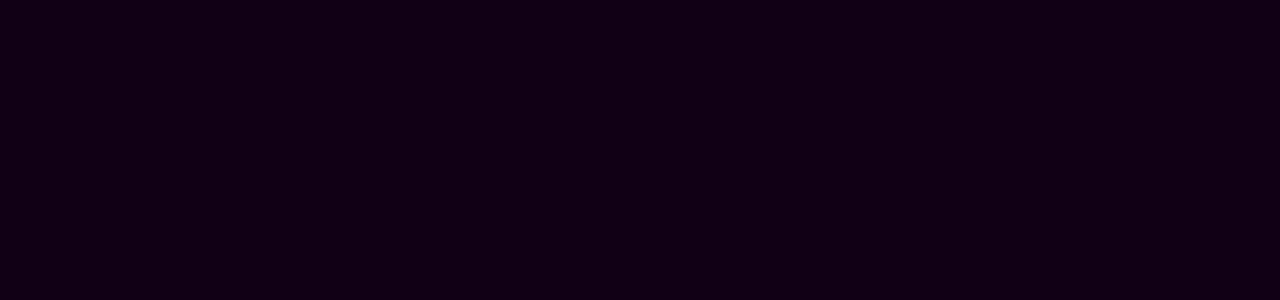
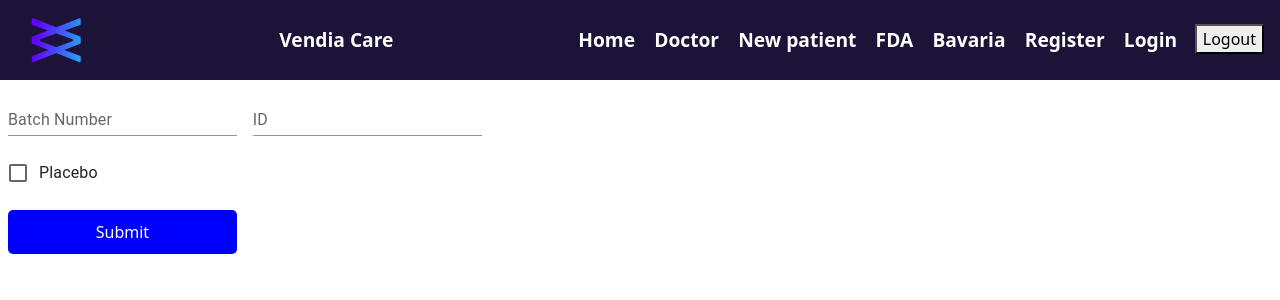
Before and after one commit to FaneNo/VendiaProject, a React (Create React App) app: page /createDrug in a window 1280 px wide. Before the commit this address had no page. Shown: the top 300 px of the page. Built offline with nearby package versions, Linux system fonts and the light colour scheme; what @vendia/client would draw is missing.

Commit message:
got the bavaria page working

```diff
--- a/package.json
+++ b/package.json
@@ -4,6 +4,7 @@
   "private": true,
   "dependencies": {
     "@hookform/resolvers": "^3.0.0",
+    "@mui/icons-material": "^5.11.11",
     "@mui/x-data-grid": "^6.0.3",
     "@mui/x-date-pickers": "^6.0.3",
     "@testing-library/jest-dom": "^5.16.5",
--- a/src/App.js
+++ b/src/App.js
@@ -9,13 +9,14 @@ import Register from "./view/register";
 import Doctor from "./view/doctor";
 import New from "./view/new";
 import Edit from "./view/edit";
-import Bavaria from "./view/bavaria"
+import Bavaria from "./view/bavaria";
+import CreateDrug from "./view/createDrug";
 import { AuthContext } from "./context/AuthContext";
 
 function App() {
   const { currentUser } = useContext(AuthContext);
   const RequireAuth = ({ children }) => {
-    return currentUser ? children : <Navigate to="/login" replace = {true}/>;
+    return currentUser ? children : <Navigate to="/login" replace={true} />;
   };
   console.log(currentUser);
   return (
@@ -67,7 +68,8 @@ function App() {
           }
         />
 
-        <Route path="/bavaria" element ={<Bavaria/>} />
+        <Route path="/bavaria" element={<Bavaria />} />
+        <Route path="/createDrug" element={<CreateDrug />} />
       </Routes>
     </>
   );
--- a/src/view/bavaria.js
+++ b/src/view/bavaria.js
@@ -1,6 +1,6 @@
 import Navbar from "./nav";
 import useBavaria from "../hooks/useBavaria";
-import { useState, useEffect, Fragment } from "react";
+import React, { useState, useEffect, Fragment } from "react";
 import { Link, useParams, useNavigate } from "react-router-dom";
 import { DataGrid, GridColDef, GridValueGetterParams } from "@mui/x-data-grid";
 import PropTypes from "prop-types";
@@ -20,36 +20,97 @@ import { Card, TableFooter } from "@mui/material";
 import { flexbox } from "@mui/system";
 import Button from "@mui/material/Button";
 import Stack from "@mui/material/Stack";
+import Dialog from "@mui/material/Dialog";
+import ListItemText from "@mui/material/ListItemText";
+import ListItem from "@mui/material/ListItem";
+import List from "@mui/material/List";
+import Divider from "@mui/material/Divider";
+import AppBar from "@mui/material/AppBar";
+import Toolbar from "@mui/material/Toolbar";
+import CloseIcon from "@mui/icons-material/Close";
+import Slide from "@mui/material/Slide";
+import { async } from "@firebase/util";
+import { CheckBox } from "@mui/icons-material";
+import Checkbox from "@mui/material/Checkbox";
+
+const Transition = React.forwardRef(function Transition(props, ref) {
+  return <Slide direction="up" ref={ref} {...props} />;
+});
 
 export default function Bavaria() {
   const { entities } = useBavaria();
-  const [format, setFormat] = useState("list");
+
   const [patients, setPatients] = useState([]);
   const { id } = useParams();
+  const [drug, setDrug] = useState([]);
+
+  const listDrug = async () => {
+    let drugList = await entities.drug.list();
+    console.log(drugList.items);
+    setDrug(drugList.items);
+  };
+
+
+
+  const handleStatusChange = async (drugId) => {
+    try {
+      // Get the drug item with the given ID
+      const  { _owner, ...product } = await entities.drug.get(drugId);
+
+      // If the drug item is found, update its status to "pending"
+      if (product) {
+        const updatedDrug = { ...product, status: "pending" };
+
+        // Update the drug item with the new status
+        await entities.drug.update(updatedDrug);
+
+        // Reload the drug list
+        await listDrug();
+      }
+    } catch (error) {
+      console.error(error);
+    }
+  };
+
+  const handleDeleteDrug = async (drugId) => {
+    try {
+      // Remove the drug item with the given ID
+      await entities.drug.remove(drugId);
+
+      // Reload the drug list
+      await listDrug();
+    } catch (error) {
+      console.error(error);
+    }
+  };
 
   const listPatients = async () => {
     let patientList = await entities.patient.list();
-    console.log(patientList.items);
+
     setPatients(patientList.items);
   };
 
-  const handleDelete = async (id) => {
-    const response = await entities.patient.remove(id);
+  const [open, setOpen] = React.useState(false);
 
-    listPatients();
+  const handleClickOpen = () => {
+    setOpen(true);
+  };
+
+  const handleClose = () => {
+    setOpen(false);
   };
 
   const navigate = useNavigate();
 
-  const columns = [
-    { field: "id", headerName: "ID", width: 300 },
-    { field: "name", headerName: "Name", width: 150 },
-    { field: "dob", headerName: "Date of Birth", width: 130 },
-    { field: "height", headerName: "Height", width: 90 },
-    { field: "weight", headerName: "Weight", width: 90 },
-    { field: "uuid", headerName: "UUID", width: 90 },
-    { field: "status", headerName: "Status", width: 150 },
-  ];
+  // const columns = [
+  //   { field: "id", headerName: "ID", width: 300 },
+  //   { field: "name", headerName: "Name", width: 150 },
+  //   { field: "dob", headerName: "Date of Birth", width: 130 },
+  //   { field: "height", headerName: "Height", width: 90 },
+  //   { field: "weight", headerName: "Weight", width: 90 },
+  //   { field: "uuid", headerName: "UUID", width: 90 },
+  //   { field: "status", headerName: "Status", width: 150 },
+  // ];
 
   const rows =
     patients.length > 0
@@ -104,9 +165,6 @@ export default function Bavaria() {
                       <TableCell>Date</TableCell>
                       <TableCell>Drug</TableCell>
                       <TableCell>Status</TableCell>
-                      <TableCell>
-                        <button className="btn btn-primary">Assign drug</button>
-                      </TableCell>
                     </TableRow>
                   </TableHead>
                   <TableBody>
@@ -143,11 +201,20 @@ export default function Bavaria() {
 
   useEffect(() => {
     listPatients();
+    listDrug();
+    console.log(drug);
   }, []);
 
   return (
     <>
       <Navbar />
+      <button
+        className="btn btn-primary"
+        onClick={() => navigate(`/createDrug`)}
+      >
+        Create drug
+      </button>
+
       <div
         className="container-fluid"
         style={{
@@ -186,23 +253,83 @@ export default function Bavaria() {
             alignItems="center"
           >
             <Box
-            margin= "auto"
+              margin="auto"
               display="flex"
               justifyContent="space-between"
-            alignItems="center">
+              alignItems="center"
+            >
               <Button variant="contained" color="primary" sx={{ height: 40 }}>
                 Get result
               </Button>
             </Box>
 
             <Box
-            margin= "auto"
+              margin="auto"
               display="flex"
               justifyContent="space-between"
-            alignItems="center">
-            <Button variant="contained" color="primary" sx={{ height: 40 }}>
-              Send Drugs
+              alignItems="center"
+            >
+              <Button variant="contained" onClick={handleClickOpen}>
+                Send Drug
               </Button>
+              <Dialog
+                fullScreen
+                open={open}
+                onClose={handleClose}
+                TransitionComponent={Transition}
+              >
+                <AppBar sx={{ position: "relative" }}>
+                  <Toolbar>
+                    {/* <IconButton
+                      edge="start"
+                      color="inherit"
+                      onClick={handleClose}
+                      aria-label="close"
+                    >
+                      <CloseIcon />
+                    </IconButton> */}
+                    <Typography sx={{ flex: 1 }} variant="h6" component="div">
+                      Drug List
+                    </Typography>
+                    {/* <Button autoFocus color="inherit" onClick={handleClose}>
+                      save
+                    </Button> */}
+                    <IconButton
+                      edge="start"
+                      color="inherit"
+                      onClick={handleClose}
+                      aria-label="close"
+                    >
+                      <CloseIcon />
+                    </IconButton>
+                  </Toolbar>
+                </AppBar>
+                <List>
+                  {drug.map((drug) => (
+
+                    <React.Fragment key={`${drug.id}-${drug.batchNumber}`}>
+
+                      <ListItem>
+                        <ListItemText>
+                          batchNumber: {drug.batchNumber}
+                        </ListItemText>
+                        <ListItemText>
+                          Status: {drug.status || ""}
+                        </ListItemText>
+                        <ListItemText>
+                          Placebo: {drug.placebo }
+                        </ListItemText>
+                        <Button variant="contained" onClick={() => handleStatusChange(drug._id) }>Select</Button>
+                        <Button variant="outlined" onClick={() => handleDeleteDrug(drug._id) }>Removed</Button>
+                      </ListItem>
+
+                      <Divider />
+                    </React.Fragment>
+
+                  ))}
+
+                </List>
+              </Dialog>
             </Box>
           </Box>
         </TableContainer>
--- /dev/null
+++ b/src/view/createDrug.js
@@ -0,0 +1,86 @@
+import { useState } from "react";
+import Box from "@mui/material/Box";
+import TextField from "@mui/material/TextField";
+import Navbar from "./nav";
+import FormGroup from "@mui/material/FormGroup";
+import FormControlLabel from "@mui/material/FormControlLabel";
+import Checkbox from "@mui/material/Checkbox";
+import useJaneHopkins from "../hooks/useJaneHopkins";
+import { Link, useParams, useNavigate } from "react-router-dom";
+
+export default function BasicTextFields() {
+  const { entities } = useJaneHopkins();
+  const [patients, setPatients] = useState([]);
+  const { id } = useParams();
+  const [drug, setDrug] = useState({
+    placebo: false,
+    batchNumber: "",
+    id: "",
+    status: "",
+  });
+  const navigate = useNavigate();
+  const addDrug = async (batchNumber, placebo, id, status) => {
+    const drug = await entities.drug.add({
+      batchNumber: batchNumber,
+      placebo: placebo,
+      id: id,
+      status: status
+
+      // add other fields here if necessary
+    });
+    console.log(drug); // for testing purposes only
+    navigate('/bavaria')
+  };
+
+  const handleSubmit = (event) => {
+    event.preventDefault();
+    const { batchNumber, placebo, id, status } = drug;
+    addDrug(batchNumber, placebo, id, status);
+  };
+  const handlePlaceboChange = (event) => {
+    setDrug({ ...drug, placebo: event.target.checked });
+  };
+  return (
+    <>
+
+      <Navbar />
+      <Box
+        component="form"
+        onSubmit={handleSubmit}
+        sx={{
+          "& > :not(style)": { m: 1, width: "25ch" },
+        }}
+        noValidate
+        autoComplete="off"
+      >
+        <TextField
+          id="standard-basic"
+          label="Batch Number"
+          variant="standard"
+          value={drug.batchNumber}
+          onChange={(event) =>
+            setDrug({ ...drug, batchNumber: event.target.value })
+          }
+        />
+        <TextField
+          id="standard-basic"
+          label="ID"
+          variant="standard"
+          value={drug.id}
+          onChange={(event) =>
+            setDrug({ ...drug, id: event.target.value })
+          }
+        />
+        <FormGroup>
+          <FormControlLabel
+            control={
+              <Checkbox checked={drug.placebo} onChange={handlePlaceboChange} />
+            }
+            label="Placebo"
+          />
+        </FormGroup>
+        <button type="submit">Submit</button>
+      </Box>
+    </>
+  );
+}
--- a/src/view/doctor.js
+++ b/src/view/doctor.js
@@ -194,7 +194,7 @@ export default function Doctor() {
           columns={columns}
           pageSize={10}
           rowsPerPageOptions={[10]}
-          checkboxSelection
+          // checkboxSelection
         />
       </div>
     </>
--- a/src/view/home.js
+++ b/src/view/home.js
@@ -101,8 +101,9 @@ function HomeImage() {
 function Home() {
   return (
     <div>
+      {/* #110015 */}
       <Navbar />
-      <div className="backgroundHome" style={{ backgroundColor: "#110015" }}>
+      <div className="backgroundHome" style={{ backgroundColor: "white" }}>
         <div className="container">
           <HomeImage />
           {/* <TextBox /> */}
--- a/src/viewStyle/patientStyles.css
+++ b/src/viewStyle/patientStyles.css
@@ -1,7 +1,7 @@
 body{
-  background-color: #110015 !important;
+  background-color: white !important;
 }
-
+/* #110015 */
 .profile-list{
   list-style: none;
   margin: 0;
```
Also changed, not shown: 1 other file (tests, documents, lock files or other folders). Lines whose indentation alone changed are shown as unchanged.
